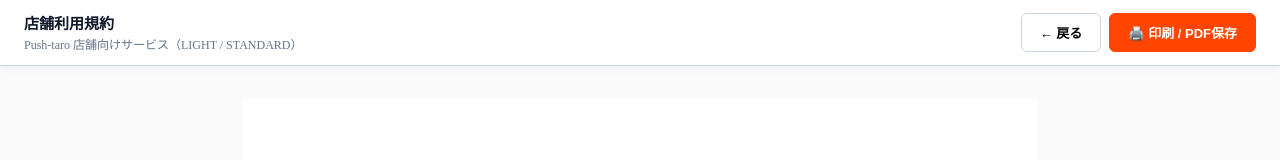
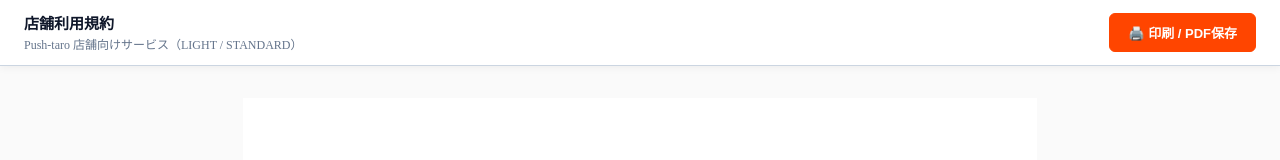
Before and after one commit to thellcishii-lang/push-taro, a Next.js app: page /print/terms in a window 1280 px wide. Shown: the top 160 px of the page. Built offline with nearby package versions, Linux system fonts and the light colour scheme; no server answers.

Commit message:
Update page.tsx

```diff
--- a/app/print/terms/page.tsx
+++ b/app/print/terms/page.tsx
@@ -241,7 +241,6 @@ function TermsContent() {
           <span>{terms.subtitle}</span>
         </div>
         <div className="print-toolbar-actions">
-          <button onClick={() => router.back()}>← 戻る</button>
           <button className="primary" onClick={() => window.print()}>
             🖨️ 印刷 / PDF保存
           </button>
```
